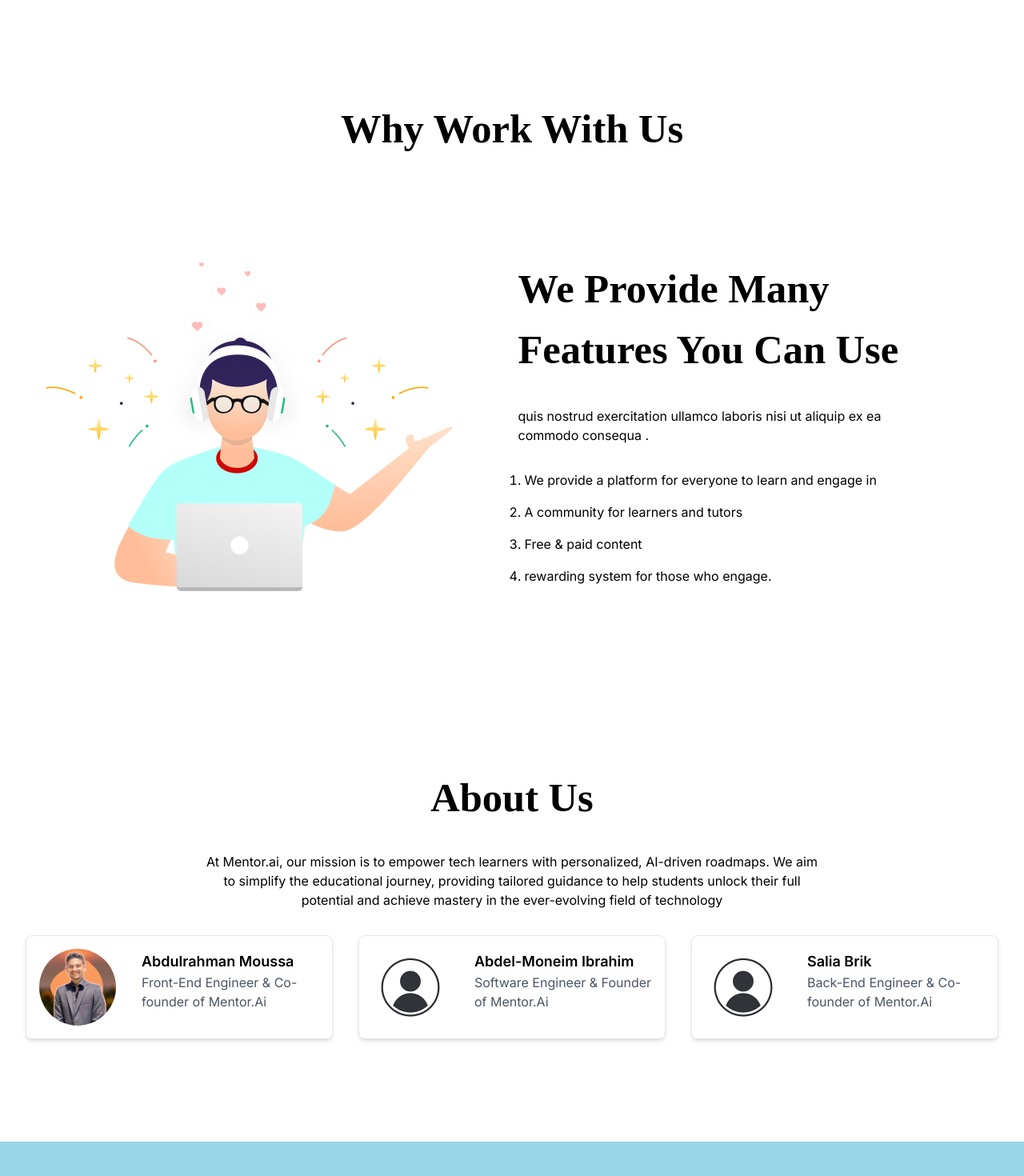
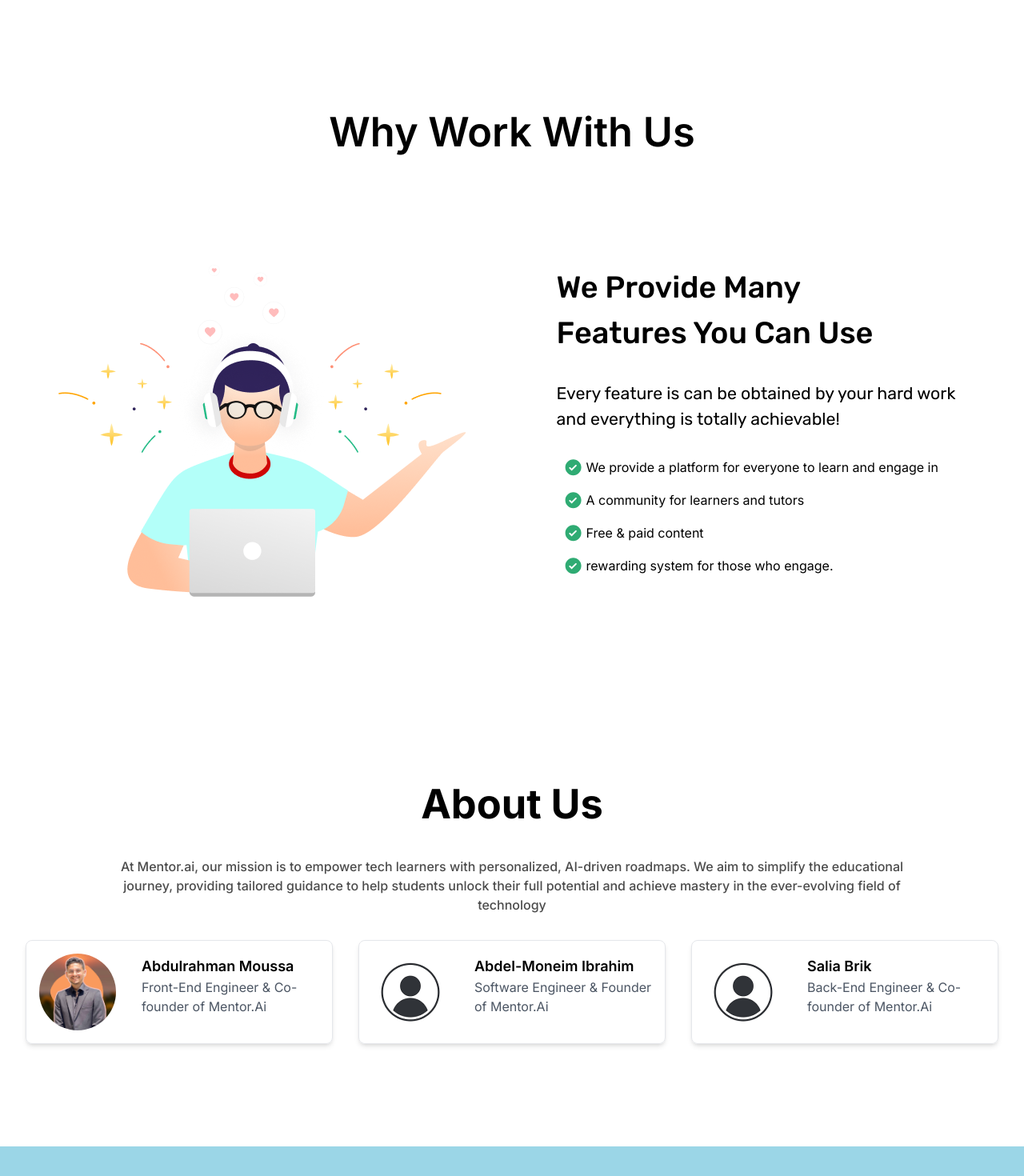
Before and after one commit to MentorAI-LLC/platform, a Next.js app: page / in a window 1280 px wide. Shown: the part 2700-4170 px from the top of the page at 80% size. Built offline with nearby package versions, Linux system fonts and the light colour scheme.

Commit message:
Fix(text fonts and layout): Fixing both the text font and layout for the footer, about-us and work with us sections

```diff
--- a/src/Sections/about-us.tsx
+++ b/src/Sections/about-us.tsx
@@ -1,5 +1,10 @@
 import Founders from "@/components/founders";
 import Section, { Description, Title } from "@/components/ui/section";
+import { Inter } from "next/font/google";
+
+const InterMedium = Inter({ weight: "500", subsets: [] });
+const InterBold = Inter({ weight: "700", subsets: [] });
+
 
 export default function AboutUs(){
 
@@ -10,15 +15,16 @@ export default function AboutUs(){
             className="justify-center items-center container mx-auto"
         >
             <Title
-                className=""
+                className={`${InterBold.className}`}
             >
                 About Us
             </Title>
-            <Description
-                className="max-w-3xl text-center"
+            <p
+                className={`max-w-5xl text-center text-base ${InterMedium.className}`}
+                style={{ color: "17284C", opacity: "0.70" }}
             >
                 At Mentor.ai, our mission is to empower tech learners with personalized, AI-driven roadmaps. We aim to simplify the educational journey, providing tailored guidance to help students unlock their full potential and achieve mastery in the ever-evolving field of technology
-            </Description>
+            </p>
         <Founders />
         </Section>
     )
--- a/src/Sections/work-with-us.tsx
+++ b/src/Sections/work-with-us.tsx
@@ -2,6 +2,14 @@ import Section, { Description, Title } from "@/components/ui/section";
 import image1 from "@./../../public/images/work-with-us.png"
 import Image from "next/image";
 import List, { Item } from "@/components/ui/list";
+import { Inter, Rubik } from "next/font/google";
+import { cn } from "@/lib/utils";
+import checkCirlce from "@./../../public/images/check-circle.svg"
+
+const rubikMedium = Rubik({ weight: "500", subsets: [] });
+const rubikRegular = Rubik({ weight: "400", subsets: [] });
+const inter = Inter({ subsets: ["latin"], weight: "600" });
+
 
 export default function WorkWithUs(){
     const item=[
@@ -15,7 +23,7 @@ export default function WorkWithUs(){
             name="work"
             className="gap-32"
         >
-           <Title>
+           <Title className={ `${cn(inter.className)} text-xl` }>
                 Why Work With Us
             </Title>
             <div
@@ -26,23 +34,25 @@ export default function WorkWithUs(){
                   alt="work-us"
                 />
                 <div className="flex flex-col gap-8">
-                   <Title
-                        className="md:max-w-xl text-left text-pretty text-xl"
+                   <h1
+                        className={`${rubikMedium.className} md:max-w-md text-left text-pretty text-3xl`}
                    >
                         We Provide Many Features You Can Use
-                   </Title>
-                    <Description className="md:max-w-lg">
-                        quis nostrud exercitation ullamco laboris nisi ut aliquip ex ea commodo consequa .
+                   </h1>
+                    <Description className={` ${rubikRegular.className} md:max-w-lg text-xl`}>
+                        Every feature is can be obtained by your hard work and everything is totally achievable!
                     </Description>
                     <List
-                        style="decimal"
+                        style="none"
                     >
                         {item.map((item,k)=>(
-                           <Item
-                                key={k}
-                            >
-                                {item}
-                            </Item>
+                            <div className="flex flex-row space-x-1" key={k}>
+                                <Image src={checkCirlce} alt="Check circle" />
+                                <Item
+                                >
+                                    {item}
+                                </Item>
+                            </div>
                         ))}
                     </List>
                 </div>
--- a/src/components/Footer/FooterContent.module.css
+++ b/src/components/Footer/FooterContent.module.css
@@ -11,7 +11,7 @@
 .logoColumn, .companyColumn, .contactColumn {
   flex: 1;
   min-width: 200px;
-  text-align: center; /* Center align text */
+  text-align: left; /* Center align text */
   margin: 30px 80px;
   flex-wrap: nowrap;
 }
--- a/src/components/Footer/FooterContent.tsx
+++ b/src/components/Footer/FooterContent.tsx
@@ -20,7 +20,7 @@ const FooterContent: React.FC = () => {
       <div className={styles.logoColumn}>
 
         <h3 className={styles.logo}>MENTOR AI</h3>
-        <p>Lorem ipsum dolor, consectetur <br/>adipiscing. accumsan <br/>porta idiculus in mattis.</p>
+        <p style={{textAlign: "left"}}>Lorem ipsum dolor, consectetur <br/>adipiscing. accumsan <br/>porta idiculus in mattis.</p>
         {/* Social media icons */}
         <div className={styles.socialIcons}>
           <a href="#" aria-label="Twitter"><FontAwesomeIcon icon={faTwitter} /></a>
```
Also changed, not shown: public/images/check-circle.svg (added), src/app/layout.tsx (line endings or trailing spaces), src/app/page.tsx (line endings or trailing spaces).
